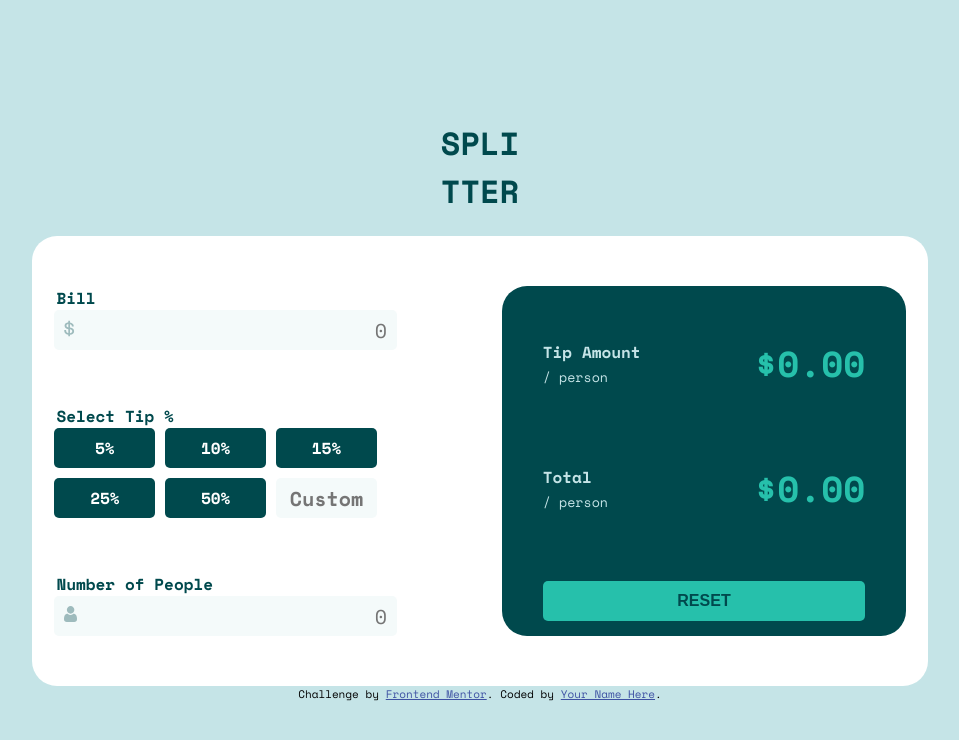
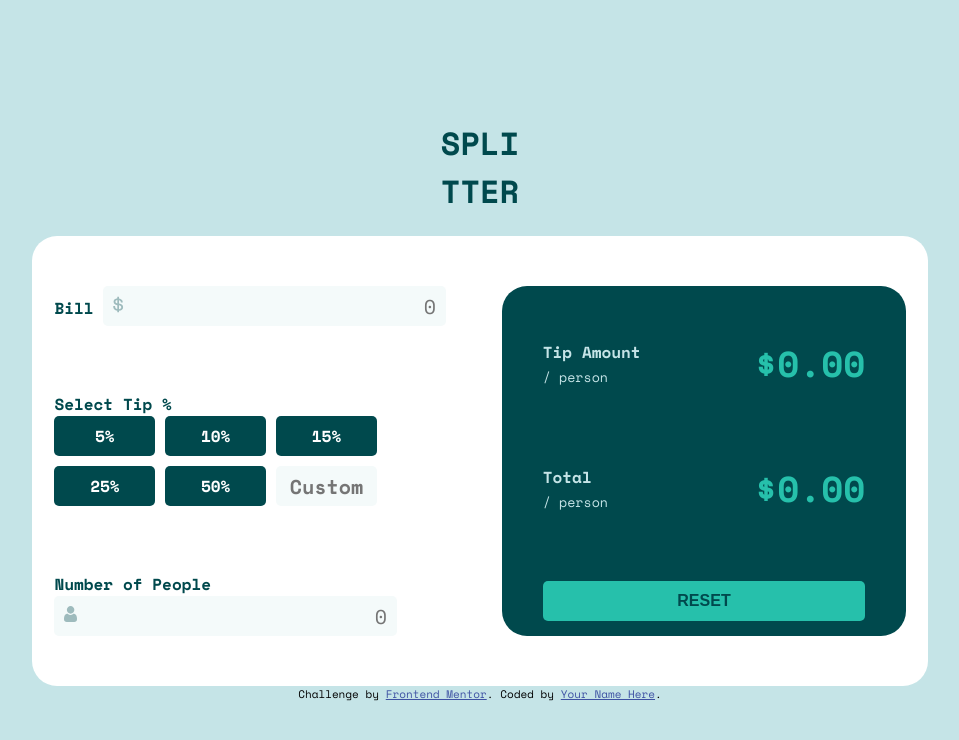
Before and after one commit to clause5/flexbox-js-tip-calculator-app, a plain HTML site: page index.html in a window 1280 px wide. Shown: the whole page, without its empty margins (160-1119 px from the left). Drawn offline with nearby package versions, Linux system fonts and the light colour scheme.

Commit message:
reported issues fixed

```diff
--- a/index.html
+++ b/index.html
@@ -2,13 +2,12 @@
 <html lang="en">
 <head>
   <meta charset="UTF-8">
-  <meta name="viewport" content="width=device-width, initial-scale=1.0"> <!-- displays site properly based on user's device -->
+  <meta name="viewport" content="width=device-width, initial-scale=1.0">
 
   <link rel="icon" type="image/png" sizes="32x32" href="./images/favicon-32x32.png">
 
   <title>Frontend Mentor | Tip calculator app</title>
 
-  <!-- Feel free to remove these styles or customise in your own stylesheet 👍 -->
   <link rel="stylesheet" href="./styles/styles.css" >
 
 </head>
@@ -19,13 +18,13 @@
         <form id="form-container">
 
           <div id="bill-amount">
-            <legend>Bill</legend>
+            <strong>Bill</strong>
             <input type="number" min="0" value="" name="bill" id="bill" placeholder="0" required="required">
           </div>
 
 
           <div id="tips-container">
-            <legend>Select Tip % </legend>
+            <strong>Select Tip % </strong>
 
 
                 <div >
@@ -54,7 +53,7 @@
           </div>
 
           <div id="number-people">
-            <legend>Number of People</legend>
+            <strong>Number of People</strong>
             <input type="number" min="1" placeholder="0" id="num-people" value="" name="people" required="required">
 
           </div>
@@ -83,8 +82,7 @@
     </div>
   </main>
 
-
-  <div class="attribution">
+  <div role="contentinfo" class="attribution">
     Challenge by <a href="https://www.frontendmentor.io?ref=challenge" target="_blank">Frontend Mentor</a>.
     Coded by <a href="#">Your Name Here</a>.
   </div>
```
